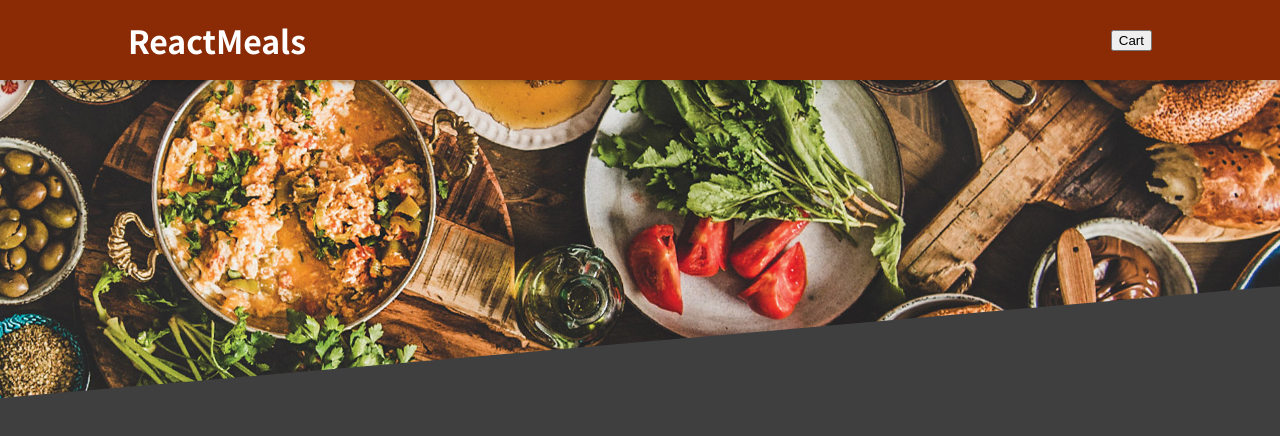
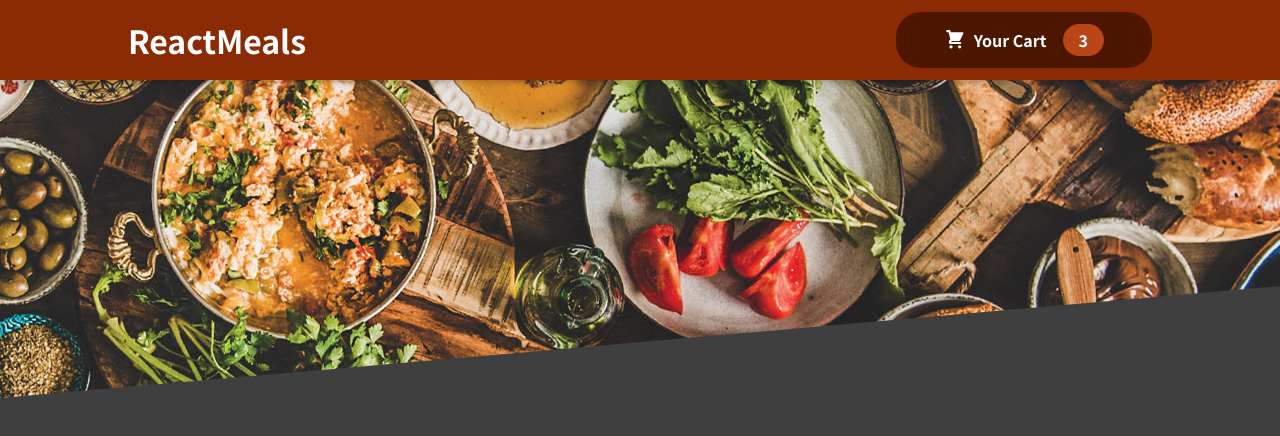
Before and after one commit to PakeezaFatma/RestaurentReact, a React (Create React App) app: page / in a window 1280 px wide. Shown: the top 436 px of the page. Built offline with nearby package versions, Linux system fonts and the light colour scheme.

Commit message:
AddedHeader

```diff
--- a/src/components/Layout/Header.js
+++ b/src/components/Layout/Header.js
@@ -1,6 +1,7 @@
 
 import React,{ Fragment } from "react";
 import mealsImage from '../../assets/meals.jpg';
+import HeaderCartButton from "./HeaderCartButton";
 import classes from './Header.module.css'
 
 
@@ -8,7 +9,7 @@ const Header = props=>{
  return <Fragment>
 <header className={classes.header}>
     <h1>ReactMeals</h1>
-    <button>Cart</button>
+    <HeaderCartButton/>
 </header>
 <div className={classes['main-image']}>
     <img src={mealsImage} alt='A table full of delicious food!'/>
--- a/src/components/Layout/HeaderCartButton.js
+++ b/src/components/Layout/HeaderCartButton.js
@@ -1,16 +1,16 @@
-import react from "react";
 
-const HeaderButton =props=>{
-    return
-    <button>
-        <span>
+import CartIcon from "../Cart/CartIcon";
+import classes from './HeaderCartButton.module.css'
+const HeaderCartButton = props =>{
+    return <button className={classes.button}>
+        <span className={classes.icon}>
+        <CartIcon/>
+        </span>
+        <span>Your Cart</span>
+        <span className={classes.badge}>3</span>
 
-        </span>
-        <span></span>
-        <span></span>
-        <span></span>
 
 
     </button>
-}
-export default HeaderButton;
+};
+export default HeaderCartButton;
```
Also changed, not shown: 1 other file (tests, documents, lock files or other folders).
